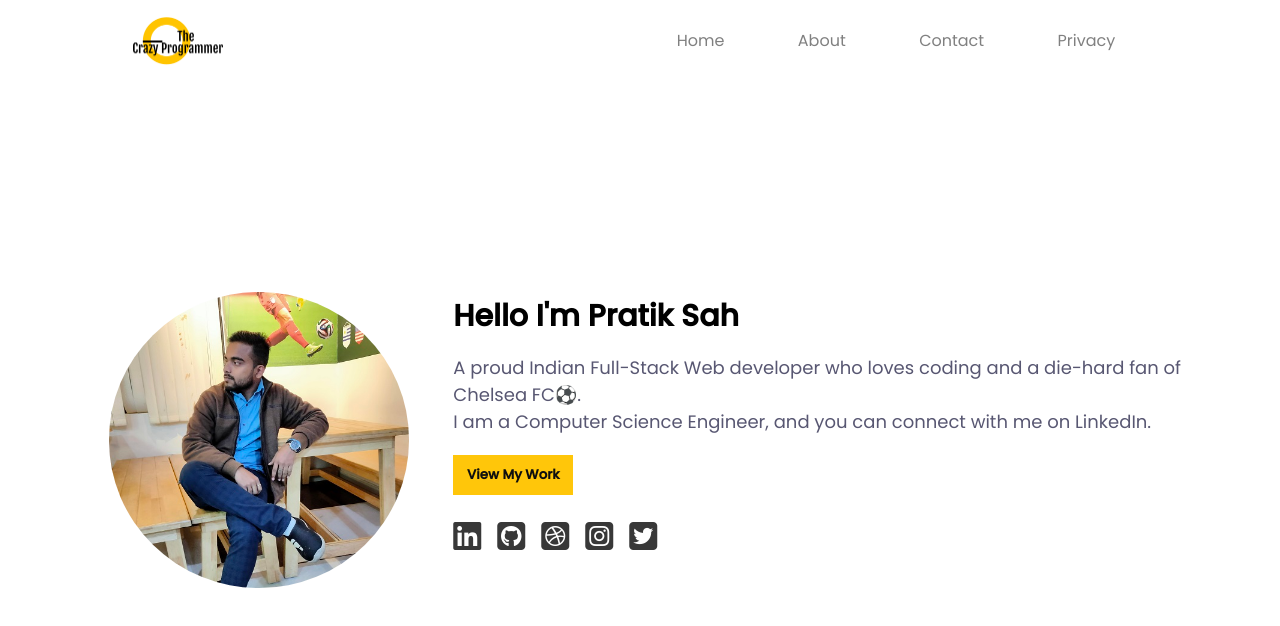
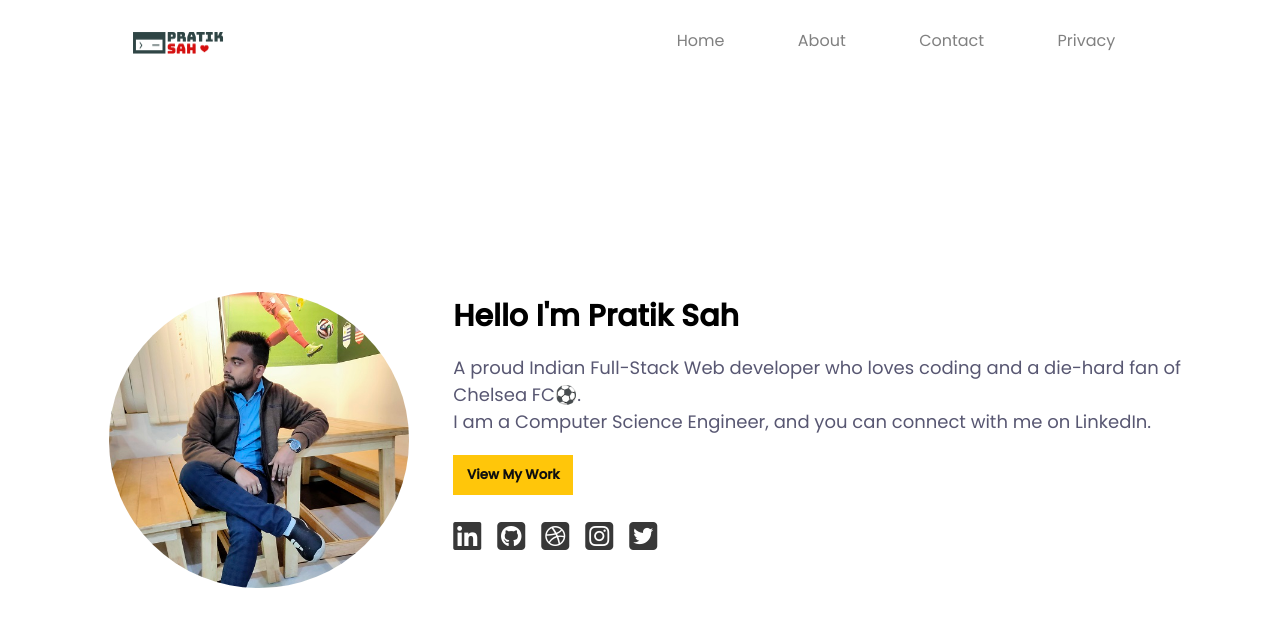
Before and after one commit to ThePratikSah/react-routes, a React (Create React App) app: page / in a window 1280 px wide. Shown: the top 626 px of the page. Built offline with nearby package versions, Linux system fonts and the light colour scheme.

Commit message:
Updated Logo

```diff
--- a/src/App.css
+++ b/src/App.css
@@ -12,7 +12,7 @@ body {
 
 header {
   display: flex;
-  height: 13vh;
+  height: 10vh;
   flex-direction: column;
   box-shadow: 0 2px 15px grey;
 }
@@ -23,7 +23,7 @@ header {
 }
 
 .logo {
-  margin-top: 1vh;
+  margin-top: 1.5vh;
   justify-content: center;
 }
 
--- a/src/components/Navbar.jsx
+++ b/src/components/Navbar.jsx
@@ -1,6 +1,6 @@
 import React from "react";
 import { Link } from "react-router-dom";
-import logo from "../img/tcp-logo.png";
+import logo from "../img/logo.png";
 
 function Navbar() {
   return (
```
Also changed, not shown: src/img/logo.png (added), src/img/tcp-logo.png (deleted).
